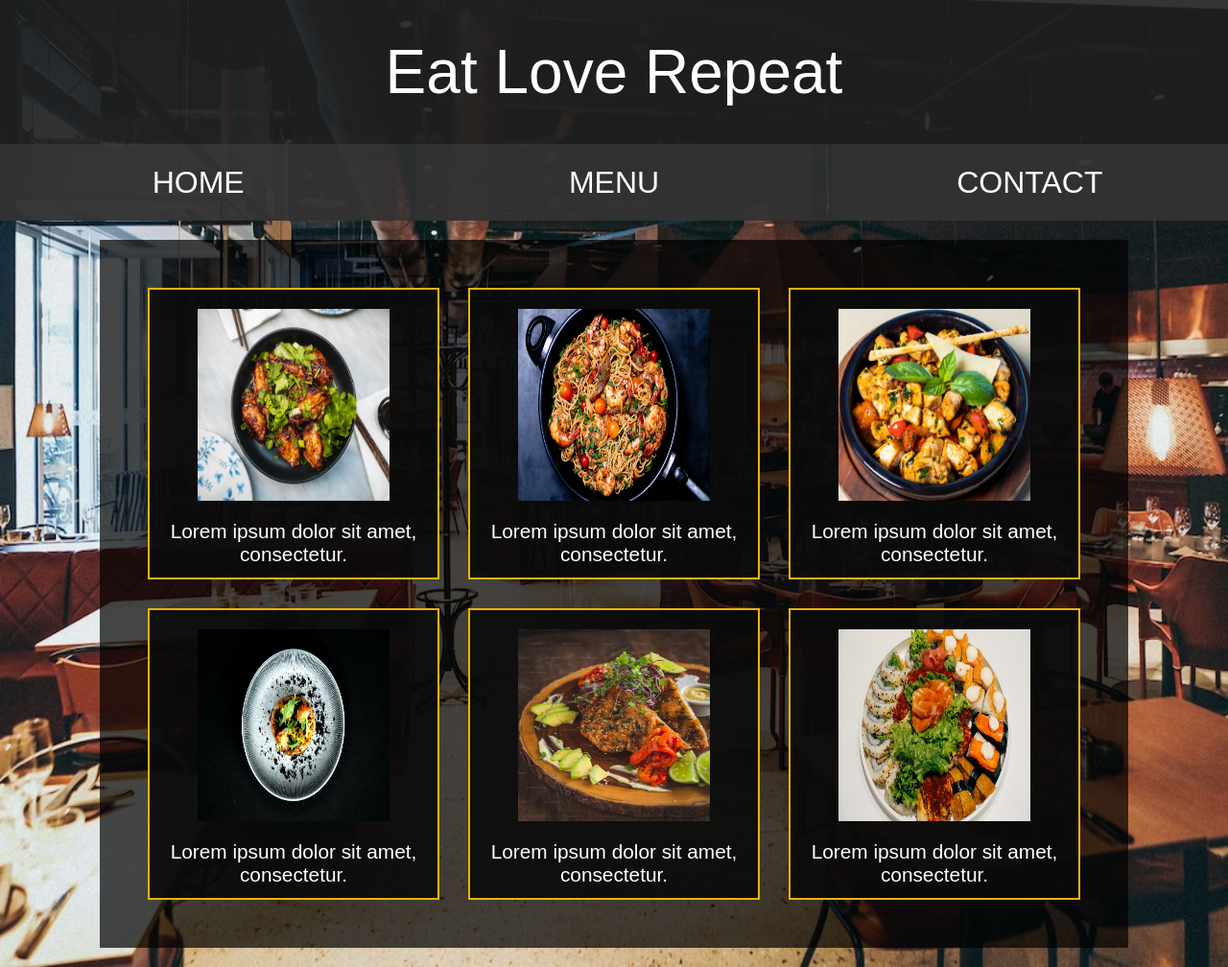
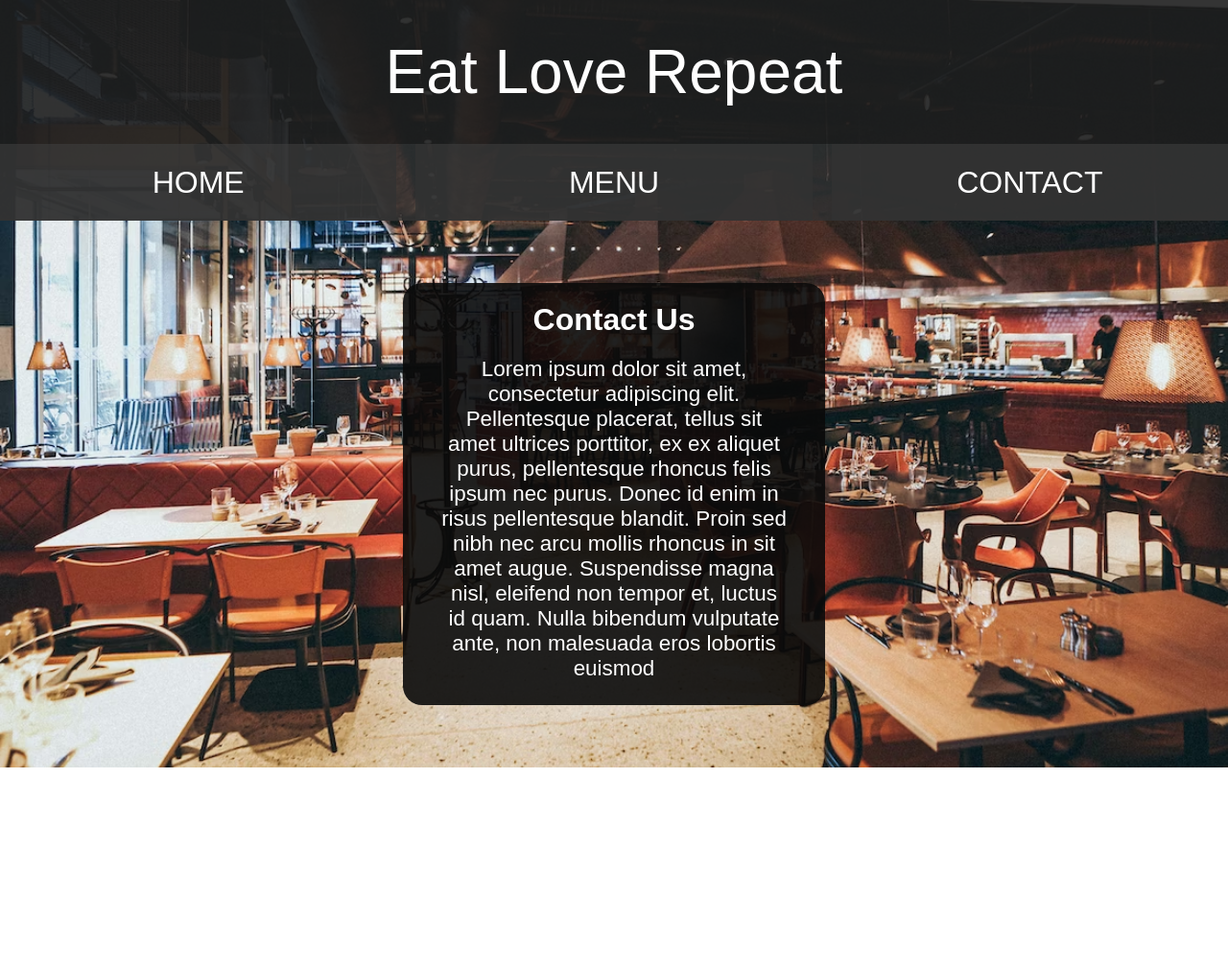
Before and after one commit to Asatyam/Restaurant-Page, a plain HTML site: page index.html in a window 1280 px wide. Shown: the whole page at 96% size. After the commit the page ends 800 px from the top, so only its background shows below. Drawn offline with Linux system fonts and the light colour scheme; a web font is replaced by a local one.

Commit message:
Add the contents for contact page

```diff
--- a/main.js
+++ b/main.js
@@ -1 +1 @@
-(()=>{"use strict";const e=document.querySelector(".main"),t=(e,t)=>{const n=document.createElement("button");n.setAttribute("class",`${t}-btn`),n.textContent=t.toUpperCase(),e.appendChild(n)};!function(){(()=>{const t=document.createElement("div"),n=document.createElement("p");t.setAttribute("class","heading"),n.textContent="Eat Love Repeat",t.appendChild(n),e.appendChild(t)})(),(()=>{const n=document.createElement("div");t(n,"home"),t(n,"menu"),t(n,"contact"),n.setAttribute("class","tabs"),e.appendChild(n)})();const n=document.createElement("div");n.setAttribute("class","content"),e.append(n)}(),function(){const e=document.querySelector(".content");e.innerHTML="";const t=document.createElement("div");t.setAttribute("class","menu");for(let e=0;e<6;e++){const n=document.createElement("div"),c=document.createElement("img"),s=document.createElement("p");c.setAttribute("src",`./images/item${e+1}.jpeg`),s.textContent="Lorem ipsum dolor sit amet, consectetur.",n.setAttribute("class","item"),n.appendChild(c),n.appendChild(s),t.appendChild(n)}e.appendChild(t),e.classList.add("menuList")}()})();
+(()=>{"use strict";const e=document.querySelector(".main"),t=(e,t)=>{const n=document.createElement("button");n.setAttribute("class",`${t}-btn`),n.textContent=t.toUpperCase(),e.appendChild(n)};!function(){(()=>{const t=document.createElement("div"),n=document.createElement("p");t.setAttribute("class","heading"),n.textContent="Eat Love Repeat",t.appendChild(n),e.appendChild(t)})(),(()=>{const n=document.createElement("div");t(n,"home"),t(n,"menu"),t(n,"contact"),n.setAttribute("class","tabs"),e.appendChild(n)})();const n=document.createElement("div");n.setAttribute("class","content"),e.append(n)}(),function(){const e=document.querySelector(".content");e.innerHTML="";const t=document.createElement("div");t.setAttribute("class","contact");const n=document.createElement("p"),s=document.createElement("h1");s.textContent="Contact Us",n.textContent="Lorem ipsum dolor sit amet, consectetur adipiscing elit. Pellentesque placerat, tellus sit amet ultrices porttitor, ex ex aliquet purus, pellentesque rhoncus felis ipsum nec purus. Donec id enim in risus pellentesque blandit. Proin sed nibh nec arcu mollis rhoncus in sit amet augue. Suspendisse magna nisl, eleifend non tempor et, luctus id quam. Nulla bibendum vulputate ante, non malesuada eros lobortis euismod",t.appendChild(s),t.appendChild(n),e.appendChild(t),e.classList.add("contact-us")}()})();
--- a/style.css
+++ b/style.css
@@ -7,13 +7,17 @@
     font-family: 'Stick No Bills', sans-serif;
 
 }
+*::selection{
+    background-color: #581c87;
+}
 html,body{
     height: 100%;
 }
 .main {
     min-height: 100%;
     background: url('./images/restaurant.jpeg') no-repeat;
-    background-size: 100% 100%;
+    background-attachment: fixed;
+        background-size: cover;
     display: grid;
     grid-template-rows:150px 80px 1fr;
     background-color: green;
@@ -48,6 +52,7 @@ html,body{
 .tabs>button:hover{
     cursor: pointer;
     color: #06b6d4;
+    border-bottom:5px solid yellow;
 }
 .content{
     position: relative;
@@ -125,3 +130,29 @@ html,body{
     color: white;
     font-size: 1.3rem;
 }
+.content.contact-us {
+    display: flex;
+    justify-content: center;
+    align-items: center;
+}
+.contact {
+
+    height: 400px;
+    width: 400px;
+    align-self: center;
+    background-color: rgba(10, 10, 10, 0.9);
+    border-radius: 20px;
+    padding: 20px;
+}
+
+.contact>h1{
+    color: white;
+    text-align: center;
+}
+.contact>p {
+    font-family: Arial, Helvetica, sans-serif;
+    padding: 20px;
+    text-align: center;
+    color: white;
+    font-size: 1.4rem;
+}
```
